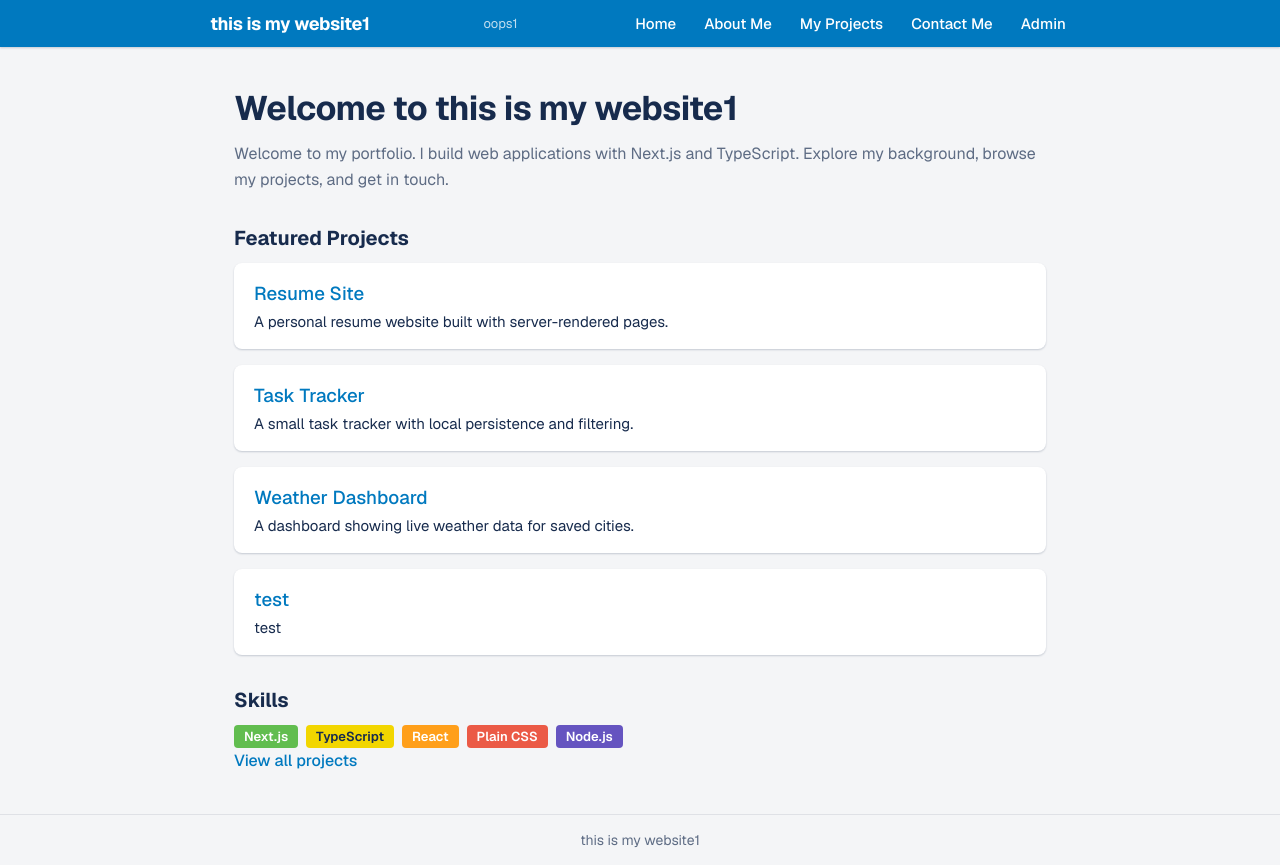
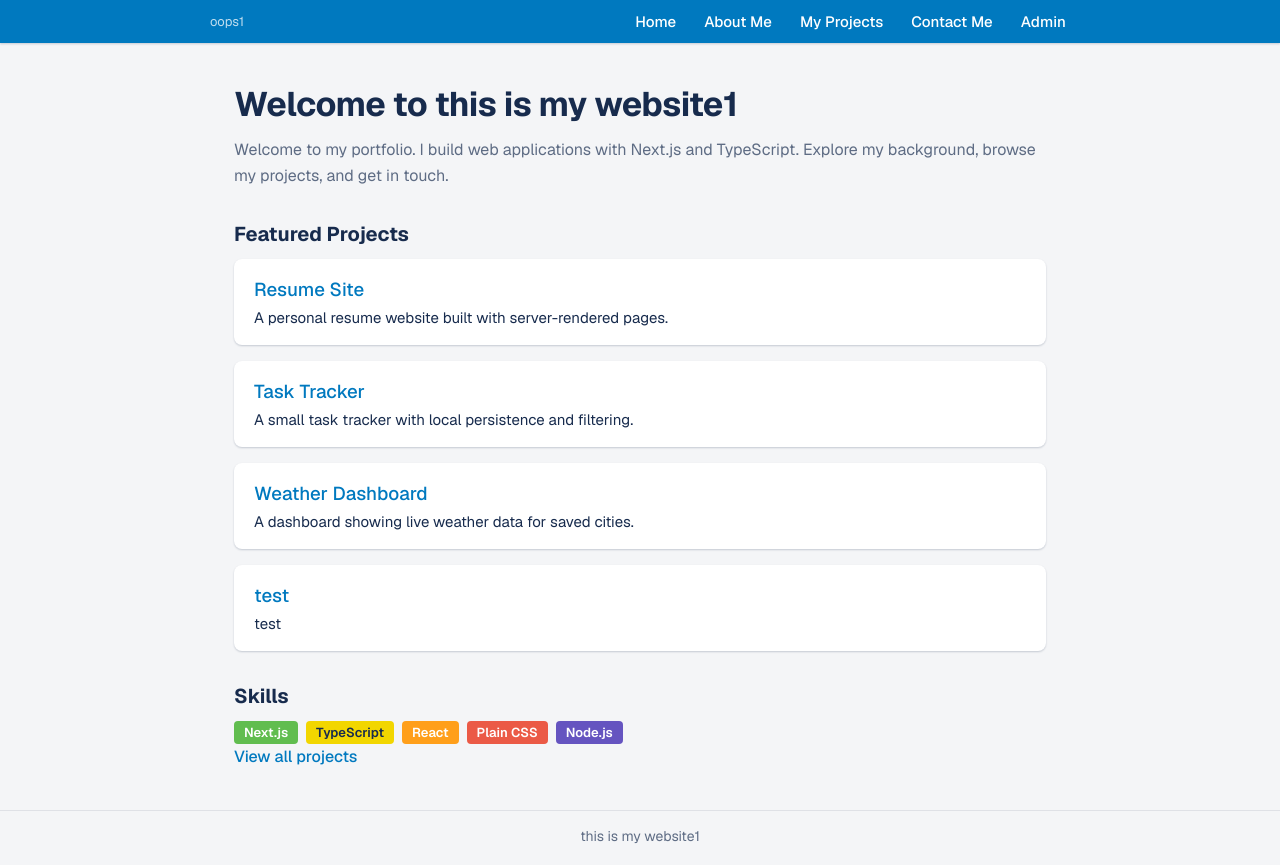
Before and after one commit to mf523/mba-isba2438-a2, a Next.js app: page / in a window 1280 px wide. Built offline with nearby package versions, Linux system fonts and the light colour scheme.

Commit message:
remove Site name on header

```diff
--- a/src/app/globals.css
+++ b/src/app/globals.css
@@ -65,16 +65,8 @@ a {
   margin: 0 auto;
 }
 
-.brand,
 .site-header a {
   color: #ffffff;
-}
-
-.brand {
-  font-size: 18px;
-  font-weight: 700;
-  letter-spacing: -0.3px;
-  border-radius: 4px;
 }
 
 .site-header a:hover {
--- a/src/app/layout.tsx
+++ b/src/app/layout.tsx
@@ -43,7 +43,6 @@ export default async function RootLayout({ children }: LayoutProps<"/">) {
       <body>
         <header className="site-header">
           <div className="header-inner">
-            <span className="brand">{siteConfig.siteName}</span>
             {siteConfig.tagline ? (
               <span className="brand-tagline">{siteConfig.tagline}</span>
             ) : null}
```
